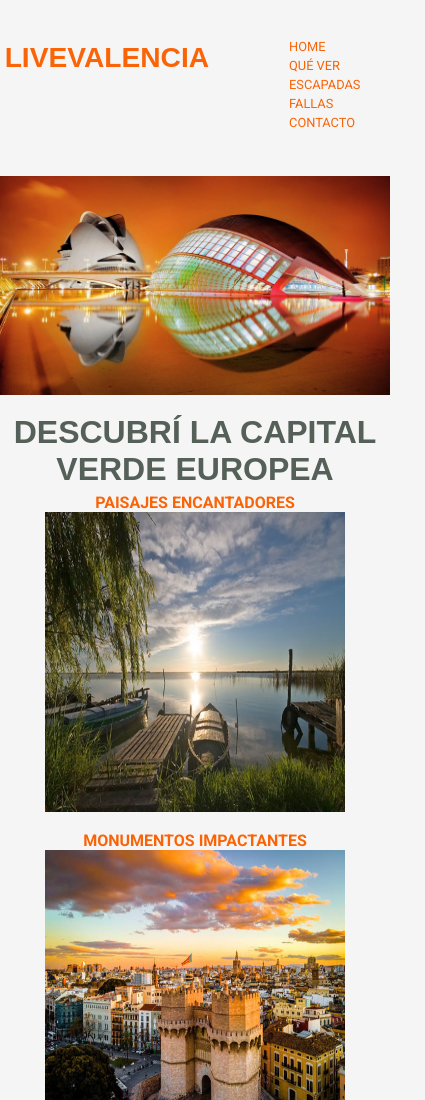
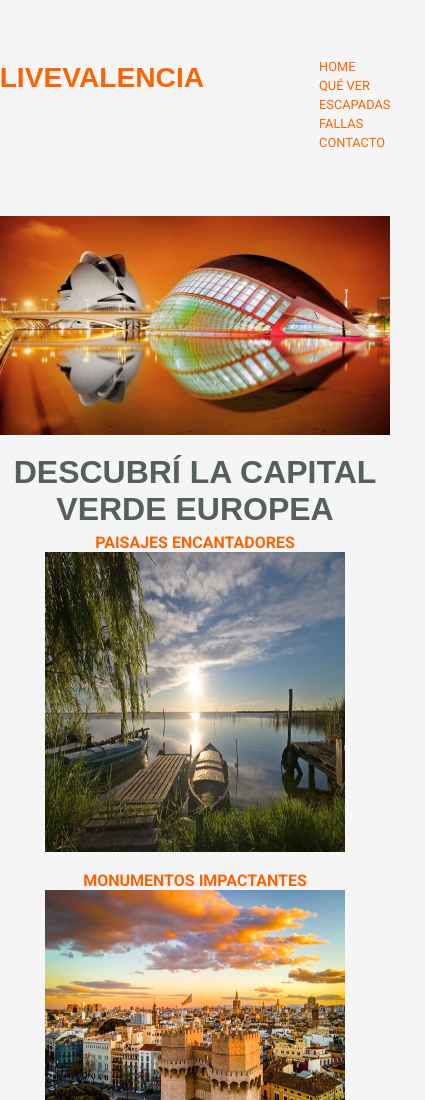
Before and after one commit to Daiana463/FP-Andereggen, a website: page index.html in a window 390 px wide. Shown: the top 1100 px of the page, 425 px wide, since content can reach past the window. Drawn offline with nearby package versions, Linux system fonts and the light colour scheme; files that its build step writes are made by us from their sources; a web font is replaced by a local one.

Commit message:
Arreglos menú 2

```diff
--- a/scss/layouts/_layouts.scss
+++ b/scss/layouts/_layouts.scss
@@ -21,7 +21,7 @@
           font-size: 2.2em;
           font-weight: bold;
           font-family: "Mina", sans-serif;
-          margin: 10px;
+          margin: 30px;
         }
       }
     }
@@ -30,7 +30,7 @@
       font-family: "Roboto", sans-serif;
       border: none;
       color: #fa6407;
-      padding: 10px 10px;
+      padding: 5px 5px;
       text-decoration: none;
 
       &:hover {
--- a/scss/responsive/_mediaqueries.scss
+++ b/scss/responsive/_mediaqueries.scss
@@ -19,7 +19,7 @@
   .logo {
     font-size: 0.8em;
     padding-left: 5px;
-    margin: 30px 30px 80px 0;
+    margin: 30px 50px 80px 0;
   }
 
   .button-nav {
```
